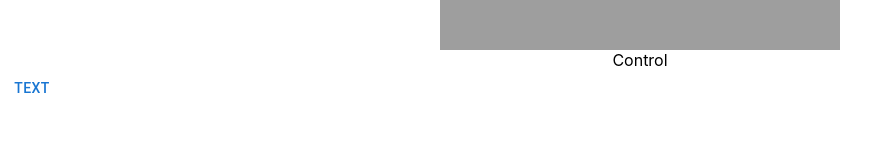
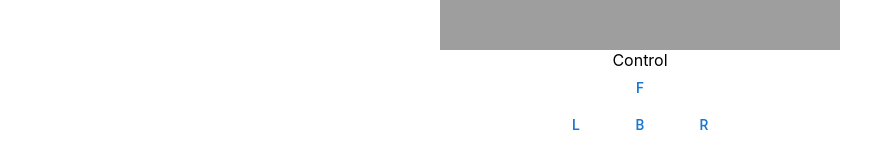
Before and after one commit to VIRA-LAU/pi-interface, a React (Create React App) app: page / in a window 1280 px wide. Shown: the part 250-418 px from the top of the page, without its empty margins (0-889 px from the left). Built offline with nearby package versions, Linux system fonts and the light colour scheme.

Commit message:
feat: keyboard buttons

```diff
--- a/src/App.js
+++ b/src/App.js
@@ -1,8 +1,46 @@
-import React from "react";
+import React, {useEffect, useRef, useState} from "react";
 import Button from '@mui/material/Button';
+
+export const FORWARD = "FORWARD";
+export const BACKWARD = "BACKWARD";
+export const LEFT = "LEFT";
+export const RIGHT = "RIGHT";
 
 
 const Cam = () => {
+    const [status,setStatus] = useState("")
+    const intervalRef = useRef(null)
+
+    useEffect(() => {
+        console.log(status)
+        switch (status){
+            case FORWARD:
+                intervalRef.current = setInterval(()=>{
+                    console.log("Send Forward Request")
+                },500);
+                break;
+            case LEFT:
+                intervalRef.current = setInterval(()=>{
+                    console.log("Send Left Request")
+                },500);
+                break;
+            case RIGHT:
+                intervalRef.current = setInterval(()=>{
+                    console.log("Send right Request")
+                },500);
+                break;
+            case BACKWARD:
+                intervalRef.current = setInterval(()=>{
+                    console.log("Send backward Request")
+                },500);
+                break;
+            default:
+                clearInterval(intervalRef.current)
+                intervalRef.current = null
+
+        }
+    },[status])
+
     return (
         <div>
             <div style={{display: "flex", justifyContent: "center"}}>
@@ -12,7 +50,48 @@ const Cam = () => {
                 />
             </div>
             <div style={{display: "flex", justifyContent: "center"}}>Control</div>
-            <Button variant="text">Text</Button>
+            <div style={{
+                display:'flex',
+                placeContent:'center'
+            }}>
+                <div>
+                    <div style={{
+                        display:'flex',
+                        placeContent:'center'
+                    }}>
+                        <Button variant="text"
+                                onMouseDown={()=> setStatus(FORWARD)}
+                                onMouseUp={() => setStatus("")}
+                                onTouchStart={()=> setStatus(FORWARD)}
+                                onTouchEnd={() => setStatus("")}
+                                onTouchCancel={() => setStatus("")}
+                        >F</Button>
+                    </div>
+                    <div style={{display:'flex'}}>
+                        <Button variant="text"
+                                onMouseDown={()=> setStatus(LEFT)}
+                                onMouseUp={() => setStatus("")}
+                                onTouchStart={()=> setStatus(LEFT)}
+                                onTouchEnd={() => setStatus("")}
+                                onTouchCancel={() => setStatus("")}
+                        >L</Button>
+                        <Button variant="text"
+                                onMouseDown={()=> setStatus(BACKWARD)}
+                                onMouseUp={() => setStatus("")}
+                                onTouchStart={()=> setStatus(BACKWARD)}
+                                onTouchEnd={() => setStatus("")}
+                                onTouchCancel={() => setStatus("")}
+                        >B</Button>
+                        <Button variant="text"
+                                onMouseDown={()=> setStatus(RIGHT)}
+                                onMouseUp={() => setStatus("")}
+                                onTouchStart={()=> setStatus(RIGHT)}
+                                onTouchEnd={() => setStatus("")}
+                                onTouchCancel={() => setStatus("")}
+                        >R</Button>
+                    </div>
+                </div>
+            </div>
         </div>
     );
 };
```
